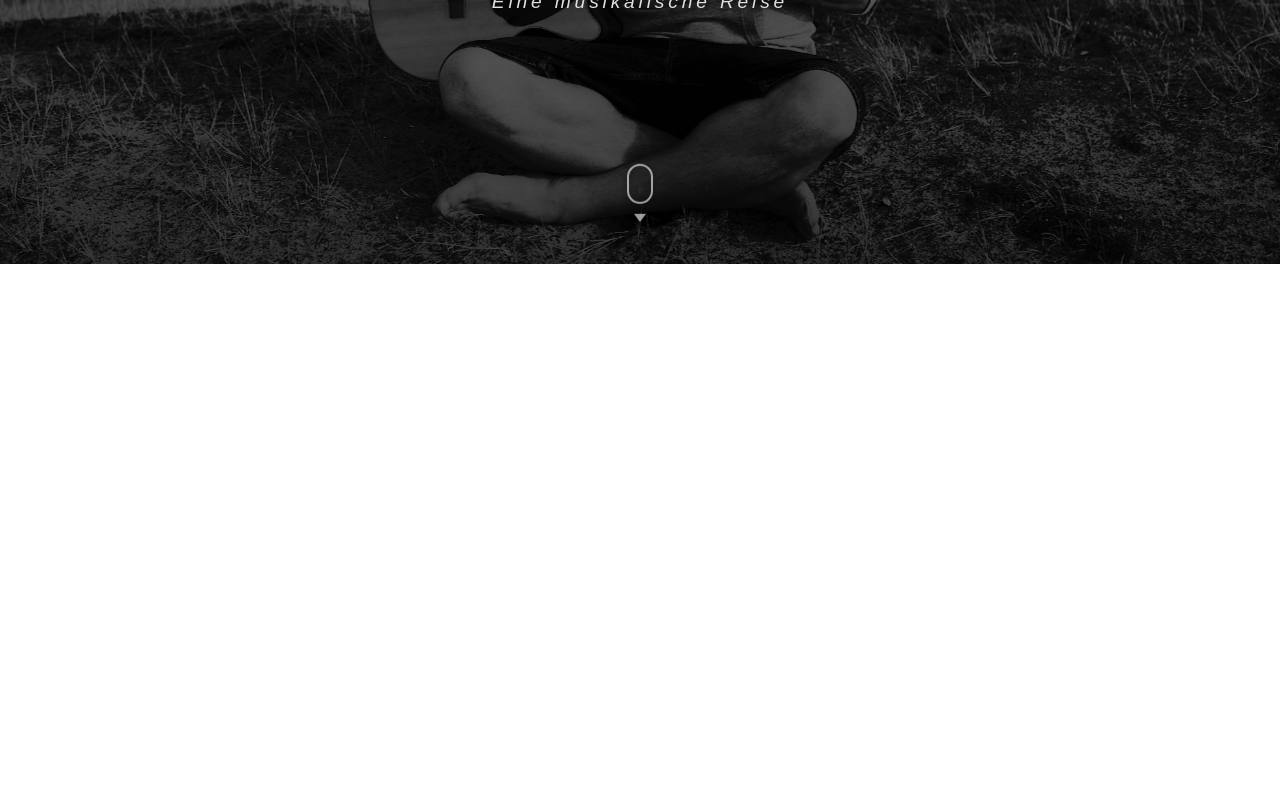
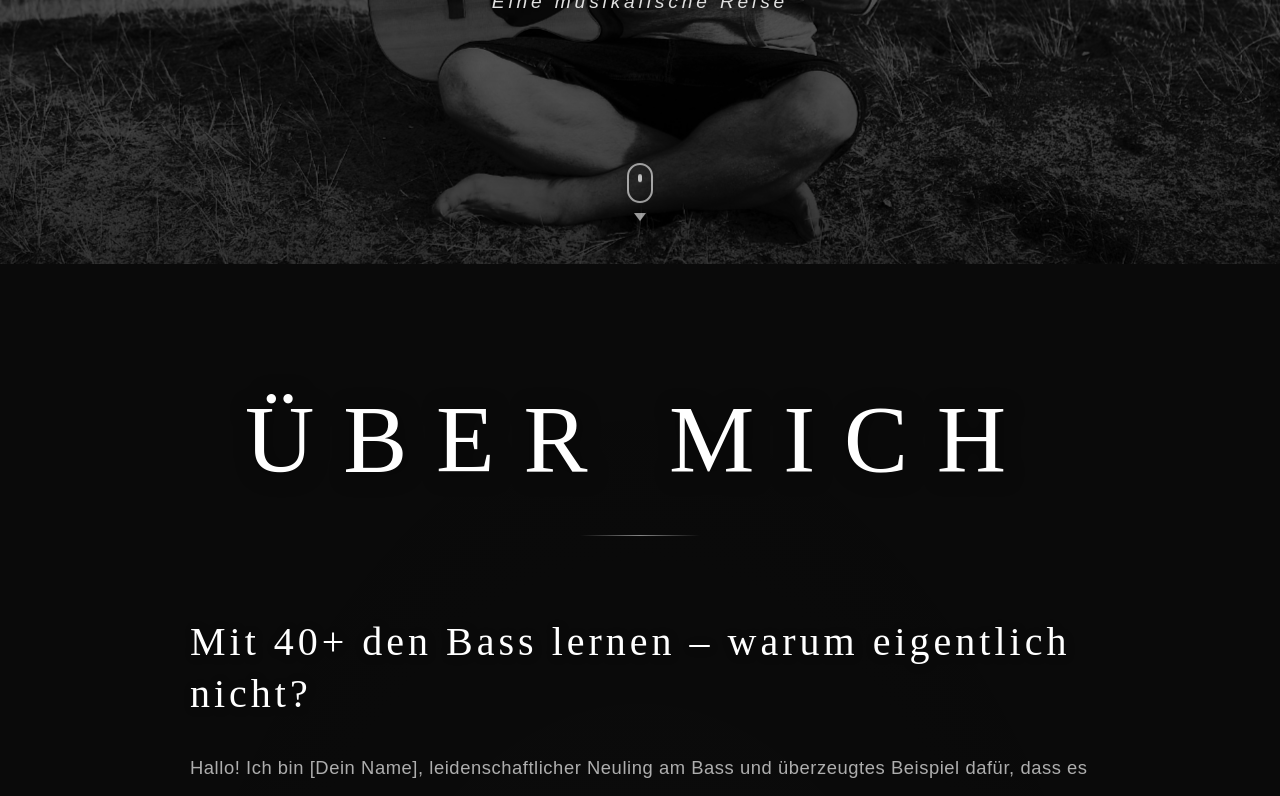
Before and after one commit to gulyaslorant/lorantlerntbass, a React (Create React App) app: page / in a window 1280 px wide. Shown: the part 536-1332 px from the top of the page. Before the commit the page ends 800 px from the top, so only its background shows below. Built offline with nearby package versions, Linux system fonts and the light colour scheme; the HTML template or start-up script is replaced by a standard one.

Commit message:
Added About me

```diff
--- a/package.json
+++ b/package.json
@@ -7,6 +7,7 @@
     "@testing-library/jest-dom": "^6.8.0",
     "@testing-library/react": "^16.3.0",
     "@testing-library/user-event": "^13.5.0",
+    "framer-motion": "^12.23.24",
     "react": "^19.1.1",
     "react-dom": "^19.1.1",
     "react-router-dom": "^7.8.2",
--- a/src/App.js
+++ b/src/App.js
@@ -1,5 +1,6 @@
 import React, { useState, useEffect } from 'react';
 import './App.css';
+import AboutMe from './components/AboutMe';
 
 function App() {
   const [isLoaded, setIsLoaded] = useState(false);
@@ -36,6 +37,9 @@ function App() {
           <div className="arrow-down"></div>
         </div>
       </div>
+
+      {/* About Me Section */}
+      <AboutMe />
     </div>
   );
 }
--- /dev/null
+++ b/src/components/AboutMe/AboutMe.css
@@ -0,0 +1,228 @@
+/* About Section */
+.about-section {
+  position: relative;
+  min-height: 100vh;
+  width: 100%;
+  background: #0a0a0a;
+  color: #e0e0e0;
+  padding: 120px 20px;
+  display: flex;
+  align-items: center;
+  justify-content: center;
+  overflow: hidden;
+}
+
+/* Subtle overlay for depth */
+.about-overlay {
+  position: absolute;
+  top: 0;
+  left: 0;
+  width: 100%;
+  height: 100%;
+  background: radial-gradient(
+    ellipse at center,
+    rgba(255, 255, 255, 0.02) 0%,
+    transparent 70%
+  );
+  pointer-events: none;
+  z-index: 1;
+}
+
+.about-container {
+  position: relative;
+  max-width: 900px;
+  width: 100%;
+  margin: 0 auto;
+  z-index: 2;
+}
+
+/* Title */
+.about-title {
+  font-family: 'Cormorant Garamond', serif;
+  font-size: clamp(3.5rem, 10vw, 6rem);
+  font-weight: 300;
+  letter-spacing: 0.3em;
+  text-align: center;
+  margin-bottom: 80px;
+  color: #ffffff;
+  text-transform: uppercase;
+  position: relative;
+  text-shadow: 2px 2px 20px rgba(0, 0, 0, 0.5);
+}
+
+.about-title::after {
+  content: '';
+  display: block;
+  width: 120px;
+  height: 1px;
+  background: linear-gradient(
+    to right,
+    transparent,
+    rgba(255, 255, 255, 0.5),
+    transparent
+  );
+  margin: 40px auto 0;
+}
+
+/* Content */
+.about-content {
+  display: flex;
+  flex-direction: column;
+  gap: 60px;
+}
+
+/* Content Blocks */
+.about-block {
+  background: transparent;
+  border: none;
+  padding: 0;
+  position: relative;
+}
+
+/* Subtitle */
+.about-subtitle {
+  font-family: 'Cormorant Garamond', serif;
+  font-size: clamp(1.8rem, 4vw, 2.5rem);
+  font-weight: 300;
+  letter-spacing: 0.1em;
+  margin-bottom: 30px;
+  color: #ffffff;
+  line-height: 1.3;
+  text-shadow: 1px 1px 10px rgba(0, 0, 0, 0.3);
+}
+
+/* Paragraphs */
+.about-block p {
+  font-family: 'Montserrat', sans-serif;
+  font-size: clamp(1rem, 2vw, 1.15rem);
+  font-weight: 300;
+  line-height: 2;
+  margin-bottom: 20px;
+  color: #c0c0c0;
+  letter-spacing: 0.03em;
+  opacity: 0.9;
+}
+
+.about-block p:last-child {
+  margin-bottom: 0;
+}
+
+/* List */
+.about-list {
+  list-style: none;
+  padding: 0;
+  margin: 25px 0;
+}
+
+.about-list li {
+  font-family: 'Montserrat', sans-serif;
+  font-size: clamp(1rem, 2vw, 1.15rem);
+  font-weight: 300;
+  line-height: 2;
+  margin-bottom: 15px;
+  color: #c0c0c0;
+  padding-left: 5px;
+  letter-spacing: 0.03em;
+  opacity: 0.9;
+}
+
+/* Closing Statement */
+.about-closing {
+  text-align: center;
+  font-size: clamp(1.2rem, 2.5vw, 1.5rem);
+  margin-top: 50px;
+  padding-top: 40px;
+  border-top: 1px solid rgba(255, 255, 255, 0.15);
+  font-style: italic;
+  color: #d0d0d0;
+}
+
+.about-closing strong {
+  font-family: 'Cormorant Garamond', serif;
+  font-weight: 400;
+  color: #ffffff;
+  letter-spacing: 0.1em;
+  font-size: clamp(1.3rem, 2.8vw, 1.7rem);
+  display: block;
+  margin-top: 15px;
+  text-shadow: 1px 1px 10px rgba(0, 0, 0, 0.3);
+}
+
+/* Responsive Design */
+@media (max-width: 768px) {
+  .about-section {
+    padding: 80px 20px;
+  }
+
+  .about-title {
+    margin-bottom: 50px;
+    letter-spacing: 0.2em;
+  }
+
+  .about-title::after {
+    width: 100px;
+    margin-top: 30px;
+  }
+
+  .about-content {
+    gap: 45px;
+  }
+
+  .about-subtitle {
+    margin-bottom: 20px;
+    letter-spacing: 0.08em;
+  }
+
+  .about-block p {
+    margin-bottom: 16px;
+    line-height: 1.9;
+  }
+
+  .about-list li {
+    margin-bottom: 12px;
+    line-height: 1.9;
+  }
+
+  .about-closing {
+    margin-top: 35px;
+    padding-top: 30px;
+  }
+}
+
+@media (max-width: 480px) {
+  .about-section {
+    padding: 60px 15px;
+  }
+
+  .about-title {
+    margin-bottom: 40px;
+    letter-spacing: 0.15em;
+  }
+
+  .about-title::after {
+    width: 80px;
+    margin-top: 25px;
+  }
+
+  .about-content {
+    gap: 35px;
+  }
+
+  .about-subtitle {
+    letter-spacing: 0.05em;
+    margin-bottom: 18px;
+  }
+
+  .about-block p {
+    line-height: 1.85;
+  }
+
+  .about-list li {
+    line-height: 1.85;
+  }
+
+  .about-closing {
+    margin-top: 30px;
+    padding-top: 25px;
+  }
+}
--- /dev/null
+++ b/src/components/AboutMe/AboutMe.js
@@ -0,0 +1,147 @@
+import React from 'react';
+import { motion } from 'framer-motion';
+import './AboutMe.css';
+
+function AboutMe() {
+  const containerVariants = {
+    hidden: { opacity: 0 },
+    visible: {
+      opacity: 1,
+      transition: {
+        staggerChildren: 0.3,
+        delayChildren: 0.2
+      }
+    }
+  };
+
+  const titleVariants = {
+    hidden: { opacity: 0, y: -30 },
+    visible: {
+      opacity: 1,
+      y: 0,
+      transition: {
+        duration: 1,
+        ease: "easeOut"
+      }
+    }
+  };
+
+  const blockVariants = {
+    hidden: { opacity: 0, x: -50 },
+    visible: {
+      opacity: 1,
+      x: 0,
+      transition: {
+        duration: 0.8,
+        ease: "easeOut"
+      }
+    }
+  };
+
+  return (
+    <section className="about-section">
+      <div className="about-overlay"></div>
+      <motion.div
+        className="about-container"
+        initial="hidden"
+        whileInView="visible"
+        viewport={{ once: true, amount: 0.2 }}
+        variants={containerVariants}
+      >
+        <motion.h2
+          className="about-title"
+          variants={titleVariants}
+        >
+          Über mich
+        </motion.h2>
+
+        <div className="about-content">
+          <motion.div className="about-block" variants={blockVariants}>
+            <h3 className="about-subtitle">Mit 40+ den Bass lernen – warum eigentlich nicht?</h3>
+            <p>
+              Hallo! Ich bin [Dein Name], leidenschaftlicher Neuling am Bass und überzeugtes Beispiel dafür,
+              dass es nie zu spät ist, etwas Neues zu beginnen.
+            </p>
+            <p>
+              Mit über 40 habe ich beschlossen, meinen alten Traum endlich wahr zu machen: Bass spielen lernen.
+            </p>
+            <p>
+              Kein großer Plan, keine musikalische Ausbildung – nur Neugier, Spaß und die Lust, zu sehen,
+              wohin die Reise führt.
+            </p>
+            <p>
+              Was als spontaner Gedanke begann, hat sich zu einem echten Herzensprojekt entwickelt.
+              Ich teile meine Erfahrungen offen – mit viel Selbstironie, kleinen Rückschlägen und großen
+              Erfolgsmomenten. Denn: Wenn man mit 40+ das erste Mal eine Basslinie richtig durchzieht,
+              fühlt sich das an wie ein kleiner Rockstar-Moment!
+            </p>
+          </motion.div>
+
+          <motion.div className="about-block" variants={blockVariants}>
+            <h3 className="about-subtitle">Musik und ADHS – eine besondere Verbindung</h3>
+            <p>
+              Ein wichtiger Teil meiner Geschichte ist mein Umgang mit ADHS.
+            </p>
+            <p>
+              Musik hat für mich etwas unglaublich Ausgleichendes. Sie hilft mir, Konzentration und Emotionen
+              in Einklang zu bringen – und gibt mir gleichzeitig Raum für Kreativität.
+            </p>
+            <p>
+              Beim Basslernen stoße ich natürlich auch auf typische ADHS-Herausforderungen: Geduld, Fokus, Struktur.
+              Aber genau das macht die Reise spannend. Ich zeige ehrlich, wie ich mit diesen Themen umgehe,
+              welche Lernmethoden funktionieren – und dass man auch mit ADHS seinen eigenen Rhythmus finden kann.
+            </p>
+            <p>
+              Musik ist für mich mehr als ein Hobby. Sie ist Therapie, Ausdruck, Struktur und Freiheit zugleich.
+              Wenn ich damit andere motiviere, selbst zu einem Instrument zu greifen, hat sich das alles schon gelohnt.
+            </p>
+          </motion.div>
+
+          <motion.div className="about-block" variants={blockVariants}>
+            <h3 className="about-subtitle">Was dich auf meiner Webseite erwartet</h3>
+            <p>
+              Auf dieser Webseite begleite ich dich auf meiner musikalischen Reise und möchte dir Mut machen,
+              selbst loszulegen.
+            </p>
+            <p>Hier findest du:</p>
+            <ul className="about-list">
+              <li>🎸 Ehrliche Einblicke in meinen Lernprozess,</li>
+              <li>🧠 Interaktive Lernhilfen, die dir den Einstieg ins Bassspielen erleichtern,</li>
+              <li>😂 Selbstironische Geschichten und Outtakes, die zeigen, dass Lernen Spaß machen darf,</li>
+              <li>🎤 und bald auch Interviews mit erfahrenen Musiker:innen, die ihre Sicht auf das Bassspiel teilen.</li>
+            </ul>
+            <p>
+              Ich möchte verstehen – und zeigen –, was das Bassspielen im Erwachsenenalter so faszinierend macht.
+              Und natürlich: dass Musik einfach Freude bringt, egal, wie alt man ist oder wo man gerade steht.
+            </p>
+          </motion.div>
+
+          <motion.div className="about-block" variants={blockVariants}>
+            <h3 className="about-subtitle">Warum ich das alles mache</h3>
+            <p>
+              Ich bin kein Profi, kein Virtuose – und genau das ist der Punkt.
+            </p>
+            <p>
+              Ich will zeigen, dass Leidenschaft wichtiger ist als Perfektion. Dass man auch mit 40+ oder mit ADHS
+              Neues lernen kann. Und dass Musik helfen kann, sich selbst ein Stück besser kennenzulernen.
+            </p>
+            <p>
+              Wenn du also selbst schon länger mit dem Gedanken spielst, ein Instrument zu lernen, aber glaubst,
+              es wäre „zu spät" – lass dir das Gegenteil beweisen!
+            </p>
+            <p>
+              Begleite mich auf meiner Reise, finde hier Inspiration und Werkzeuge für deinen eigenen Start –
+              und nimm vielleicht selbst mal den Bass in die Hand.
+            </p>
+            <p className="about-closing">
+              Denn am Ende zählt nur eins:<br />
+              <strong>Musik kennt kein Alter – nur Begeisterung.</strong>
+            </p>
+          </motion.div>
+        </div>
+      </motion.div>
+    </section>
+  );
+}
+
+export default AboutMe;
--- /dev/null
+++ b/src/components/AboutMe/index.js
@@ -0,0 +1 @@
+export { default } from './AboutMe';
```
Also changed, not shown: 1 other file (tests, documents, lock files or other folders).
